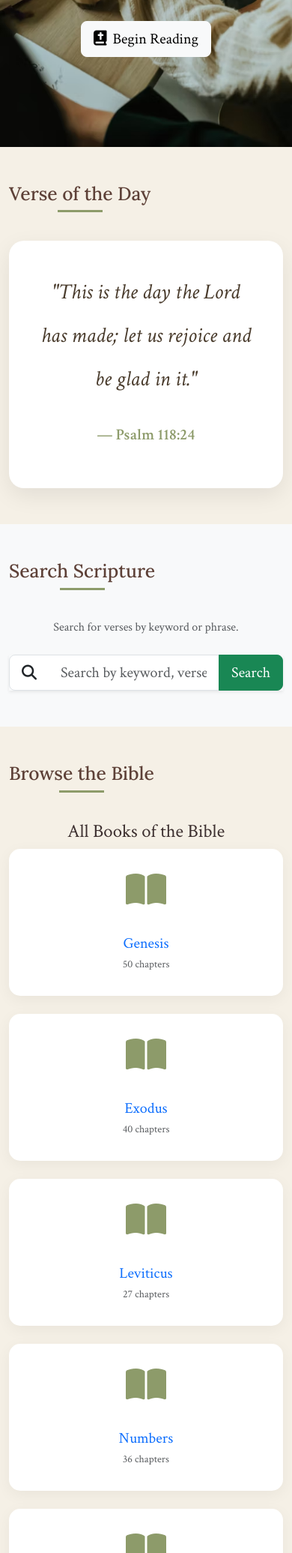
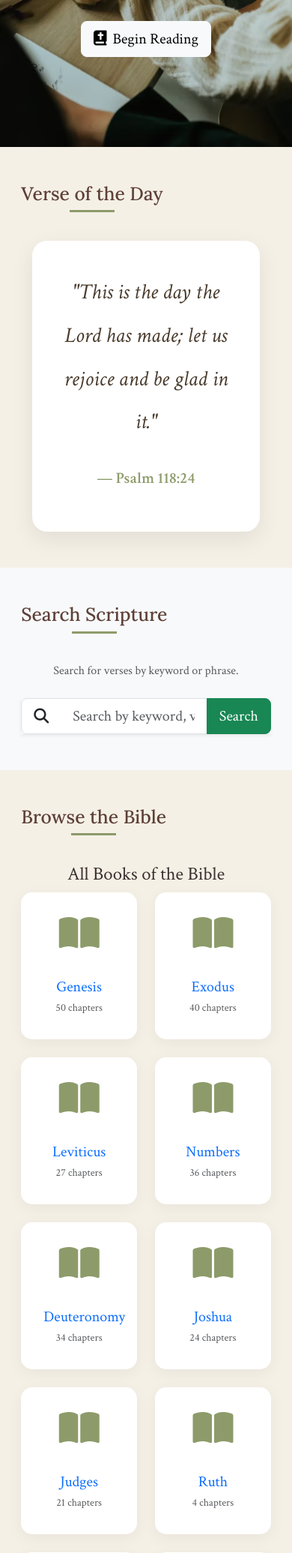
Before and after one commit to olatideenoch/MyPersonal-bible-app, a Flask app: page / in a window 390 px wide. Shown: the part 361-2432 px from the top of the page at 75% size. Run offline with Flask 3, Linux system fonts and the light colour scheme.

Commit message:
Add mobile responsiveness

```diff
--- a/templates/books.html
+++ b/templates/books.html
@@ -160,7 +160,7 @@
 
     <!-- Chapter and Verse Selection -->
     <section class="py-3">
-        <div class="container">
+        <div class="container col-11">
             <h2 class="text-center section-title">Select Chapter and Verse in {{ book.name }}</h2>
             <div class="row justify-content-center">
                 <div class="col-lg-6">
--- a/templates/index.html
+++ b/templates/index.html
@@ -156,10 +156,10 @@
 
     <!-- Daily Verse -->
     <section id="daily" class="py-5">
-        <div class="container">
+        <div class="container col-11">
             <h2 class="text-center section-title mb-5">Verse of the Day</h2>
             <div class="row justify-content-center">
-                <div class="col-lg-8">
+                <div class="col-lg-8 col-11">
                     <div class="verse-card">
                         {% if daily_verse %}
                             <p class="verse-text">"{{ daily_verse.text }}"</p>
@@ -175,12 +175,12 @@
 
     <!-- Search -->
     <section id="search" class="py-5 bg-light">
-        <div class="container">
+        <div class="container col-11">
             <h2 class="text-center section-title mb-5">Search Scripture</h2>
             <p class="text-center text-muted mb-4">Search for verses by keyword or phrase.</p>
             <div class="search-form">
                 <form method="POST" action="{{ url_for('search') }}">
-                    <div class="input-group input-group-lg shadow-sm">
+                    <div class="input-group input-group-lg shadow-sm col-11">
                         <span class="input-group-text bg-white"><i class="fas fa-search"></i></span>
                         <input type="text" name="query" value="{{query}}" class="form-control border-start-0" placeholder="Search by keyword, verse, or phrase..." required>
                         <button class="btn btn-success" type="submit">Search</button>
@@ -190,7 +190,7 @@
                 {% if search_results %}
                     <div class="mt-5 row g-4">
                         {% for result in search_results %}
-                            <div class="col-12">
+                            <div class="col-11 col-md-6 col-lg-4">
                                 <div class="card p-4 shadow-sm">
                                     <p class="verse-text mb-3">{{ result.text }}</p>
                                     <p class="reference text-end mb-0">{{ result.reference }}</p>
@@ -209,12 +209,12 @@
 
     <!-- Books -->
     <section id="books" class="py-5">
-        <div class="container">
+        <div class="container col-11">
             <h2 class="text-center section-title mb-5">Browse the Bible</h2>
             <h2 class="text-center">All Books of the Bible</h2>
             <div class="row g-4">
                 {% for book in books %}
-                    <div class="col-lg-3 col-md-4 col-sm-6">
+                    <div class="col-lg-3 col-md-4 col-sm-6 col-6">
                         <a href="{{ url_for('books', book_name=book.name.title()) }}" class="text-decoration-none">
                             <div class="book-card">
                                 <i class="fas fa-book-open"></i>
```
